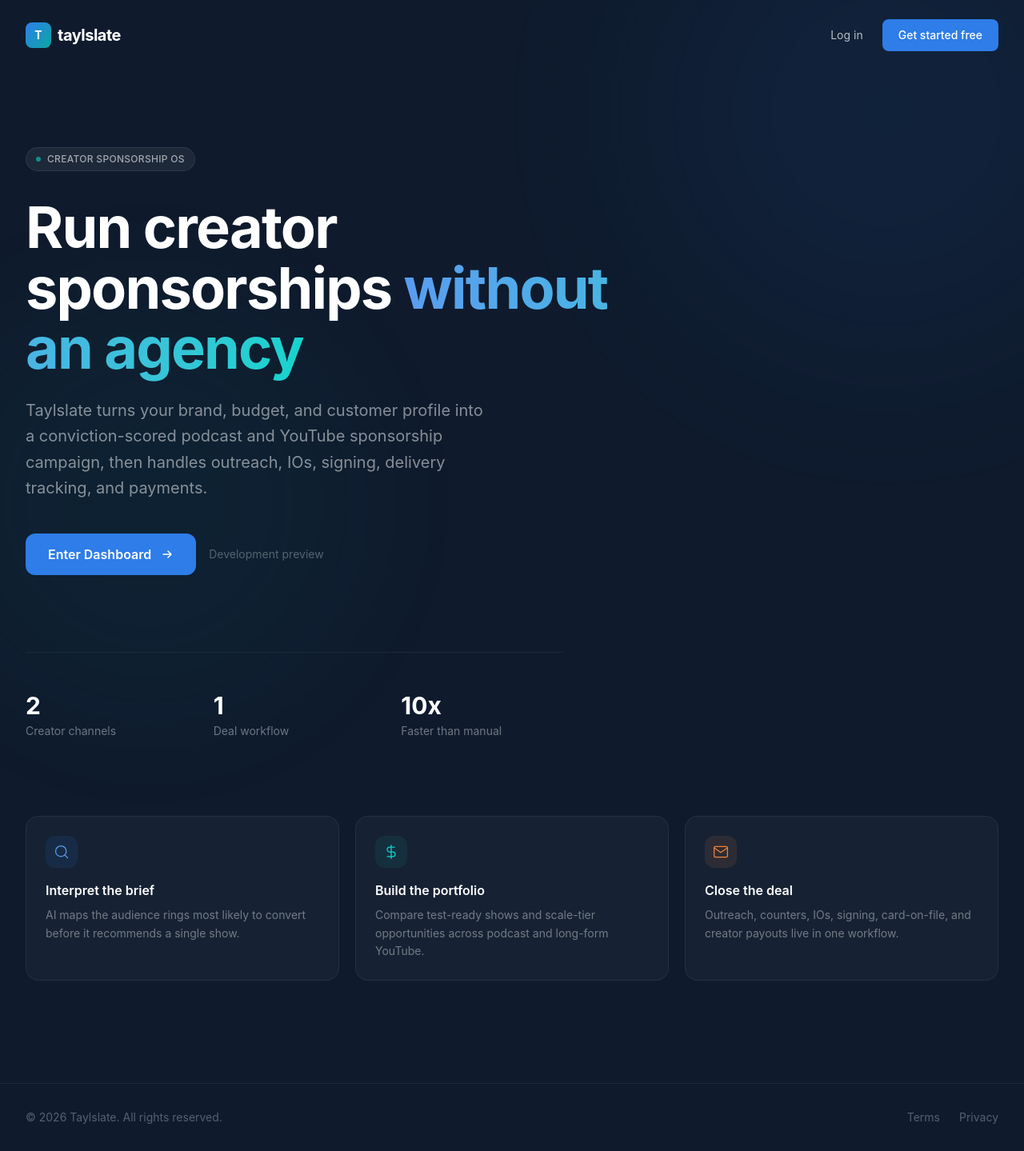
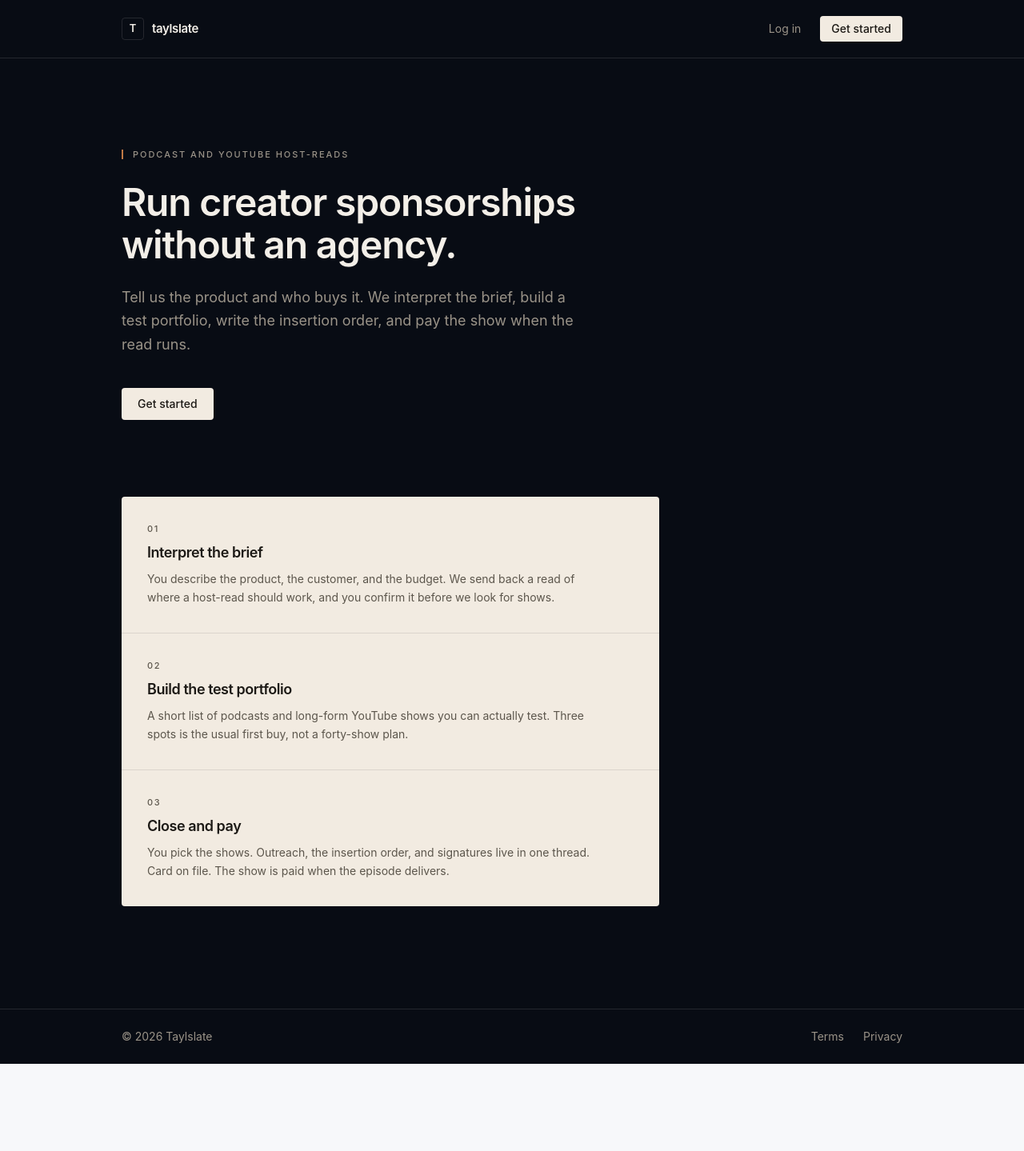
Before and after one commit to taylslate/taylslate, a Next.js app: page / in a window 1280 px wide. Shown: the whole page at 80% size. After the commit the page ends 1330 px from the top, so only its background shows below. Built offline with nearby package versions, Linux system fonts and the light colour scheme.

Commit message:
Rewrite public homepage and add shared brand tokens

```diff
--- a/app/layout.tsx
+++ b/app/layout.tsx
@@ -1,9 +1,11 @@
 import type { Metadata } from "next";
 import "./globals.css";
+import "@/lib/brand/tokens.css";
 
 export const metadata: Metadata = {
-  title: "Taylslate — AI-Powered Media Planning",
-  description: "Plan podcast and YouTube sponsorship campaigns in minutes, not weeks.",
+  title: "Taylslate",
+  description:
+    "Tell us the product and who buys it. We interpret the brief, build a test portfolio, write the insertion order, and pay the show when the read runs.",
 };
 
 export default function RootLayout({
--- a/app/page.tsx
+++ b/app/page.tsx
@@ -1,113 +1,137 @@
+import type { Metadata } from "next";
 import Link from "next/link";
+import { tokens } from "@/lib/brand/tokens";
+
+export const metadata: Metadata = {
+  title: "Taylslate — Run creator sponsorships without an agency",
+  description:
+    "Tell us the product and who buys it. We interpret the brief, build a test portfolio, write the insertion order, and pay the show when the read runs.",
+};
+
+const steps = [
+  {
+    n: "01",
+    title: "Interpret the brief",
+    body: "You describe the product, the customer, and the budget. We send back a read of where a host-read should work, and you confirm it before we look for shows.",
+  },
+  {
+    n: "02",
+    title: "Build the test portfolio",
+    body: "A short list of podcasts and long-form YouTube shows you can actually test. Three spots is the usual first buy, not a forty-show plan.",
+  },
+  {
+    n: "03",
+    title: "Close and pay",
+    body: "You pick the shows. Outreach, the insertion order, and signatures live in one thread. Card on file. The show is paid when the episode delivers.",
+  },
+] as const;
 
 export default function Home() {
   return (
-    <div className="min-h-screen bg-[var(--brand-navy)] text-white overflow-hidden">
-      <div className="fixed inset-0 pointer-events-none">
-        <div className="absolute top-[-20%] right-[-10%] w-[600px] h-[600px] rounded-full bg-[var(--brand-blue)] opacity-[0.07] blur-[120px]" />
-        <div className="absolute bottom-[-10%] left-[-5%] w-[500px] h-[500px] rounded-full bg-[var(--brand-teal)] opacity-[0.05] blur-[100px]" />
-      </div>
-
-      <nav className="relative z-10 flex items-center justify-between px-8 py-6 max-w-7xl mx-auto">
-        <div className="flex items-center gap-2">
-          <div className="w-8 h-8 rounded-lg bg-gradient-to-br from-[var(--brand-blue)] to-[var(--brand-teal)] flex items-center justify-center">
-            <span className="text-white font-bold text-sm">T</span>
-          </div>
-          <span className="text-xl font-bold tracking-tight">taylslate</span>
-        </div>
+    <div className="marketing-page min-h-screen bg-[var(--ts-field)] text-[var(--ts-ink)]">
+      <header className="border-b border-[var(--ts-hairline)]">
+        <nav className="mx-auto flex max-w-5xl items-center justify-between px-6 py-5">
+          <Link href="/" className="flex items-center gap-2.5">
+            <span
+              className="flex h-7 w-7 items-center justify-center border border-[var(--ts-hairline)] text-[13px] font-semibold tracking-tight"
+              style={{ borderRadius: tokens.radius }}
+            >
+              T
+            </span>
+            <span className="text-[15px] font-semibold tracking-tight">
+              taylslate
+            </span>
+          </Link>
           <div className="flex items-center gap-6">
-          <Link href="/login" className="text-sm text-white/70 hover:text-white transition-colors">
+            <Link
+              href="/login"
+              className="text-sm text-[var(--ts-ink-muted)] hover:text-[var(--ts-ink)]"
+            >
               Log in
             </Link>
-          <Link href="/signup" className="text-sm bg-[var(--brand-blue)] hover:bg-[var(--brand-blue-light)] px-5 py-2.5 rounded-lg font-medium transition-colors">
-            Get started free
+            <Link
+              href="/signup"
+              className="bg-[var(--ts-paper)] px-3.5 py-1.5 text-sm font-medium text-[var(--ts-ink-on-paper)] hover:opacity-90"
+              style={{ borderRadius: tokens.radius }}
+            >
+              Get started
             </Link>
           </div>
         </nav>
+      </header>
 
-      <main className="relative z-10 max-w-7xl mx-auto px-8 pt-24 pb-32">
-        <div className="max-w-3xl">
-          <div className="inline-flex items-center gap-2 px-3 py-1.5 rounded-full bg-white/[0.06] border border-white/[0.08] mb-8">
-            <div className="w-1.5 h-1.5 rounded-full bg-[var(--brand-teal)] animate-pulse" />
-            <span className="text-xs text-white/60 font-medium tracking-wide uppercase">
-              Creator Sponsorship OS
-            </span>
+      <main className="mx-auto max-w-5xl px-6 pt-20 pb-24 sm:pt-28 sm:pb-32">
+        <div className="max-w-2xl">
+          <p className="mb-6 flex items-center gap-3 text-[11px] font-medium uppercase tracking-[0.18em] text-[var(--ts-ink-muted)]">
+            <span
+              className="inline-block h-3 w-0.5 bg-[var(--ts-accent)]"
+              aria-hidden
+            />
+            Podcast and YouTube host-reads
+          </p>
+
+          <h1 className="text-[2.35rem] font-semibold leading-[1.12] tracking-tight sm:text-5xl">
+            Run creator sponsorships without an agency.
+          </h1>
+
+          <p className="mt-6 max-w-xl text-base leading-relaxed text-[var(--ts-ink-muted)] sm:text-lg">
+            Tell us the product and who buys it. We interpret the brief, build a
+            test portfolio, write the insertion order, and pay the show when the
+            read runs.
+          </p>
+
+          <Link
+            href="/signup"
+            className="mt-10 inline-flex bg-[var(--ts-paper)] px-5 py-2.5 text-sm font-medium text-[var(--ts-ink-on-paper)] hover:opacity-90"
+            style={{ borderRadius: tokens.radius }}
+          >
+            Get started
+          </Link>
         </div>
 
-          <h1 className="text-5xl sm:text-6xl lg:text-7xl font-bold leading-[1.05] tracking-tight mb-6">
-            Run creator sponsorships{" "}
-            <span className="bg-gradient-to-r from-[var(--brand-blue-light)] to-[var(--brand-teal-light)] bg-clip-text text-transparent">
-              without an agency
-            </span>
-          </h1>
-
-          <p className="text-lg sm:text-xl text-white/50 leading-relaxed max-w-xl mb-10">
-            Taylslate turns your brand, budget, and customer profile into a conviction-scored podcast and YouTube sponsorship campaign, then handles outreach, IOs, signing, delivery tracking, and payments.
+        <ol
+          className="mt-20 w-full max-w-2xl bg-[var(--ts-paper)] text-[var(--ts-ink-on-paper)] sm:mt-24"
+          style={{ borderRadius: tokens.radius }}
+        >
+          {steps.map((step, i) => (
+            <li
+              key={step.n}
+              className={`px-6 py-7 sm:px-8 sm:py-8 ${
+                i > 0 ? "border-t border-[var(--ts-ink-on-paper)]/10" : ""
+              }`}
+            >
+              <p className="text-[11px] font-medium tracking-[0.16em] text-[var(--ts-ink-muted-on-paper)]">
+                {step.n}
               </p>
-
-          <div className="flex flex-wrap items-center gap-4">
-            <Link href="/campaigns" className="inline-flex items-center gap-2 bg-[var(--brand-blue)] hover:bg-[var(--brand-blue-light)] text-white px-7 py-3.5 rounded-xl font-semibold text-base transition-all hover:translate-y-[-1px] hover:shadow-lg hover:shadow-blue-500/20">
-              Enter Dashboard
-              <svg width="16" height="16" viewBox="0 0 16 16" fill="none" className="ml-1">
-                <path d="M3 8h10m0 0L9 4m4 4L9 12" stroke="currentColor" strokeWidth="1.5" strokeLinecap="round" strokeLinejoin="round" />
-              </svg>
-            </Link>
-            <span className="text-sm text-white/30">Development preview</span>
-          </div>
-        </div>
-
-        <div className="grid grid-cols-3 gap-8 max-w-2xl mt-24 pt-12 border-t border-white/[0.06]">
-          <div>
-            <div className="text-3xl font-bold text-white mb-1">2</div>
-            <div className="text-sm text-white/40">Creator channels</div>
-          </div>
-          <div>
-            <div className="text-3xl font-bold text-white mb-1">1</div>
-            <div className="text-sm text-white/40">Deal workflow</div>
-          </div>
-          <div>
-            <div className="text-3xl font-bold text-white mb-1">10x</div>
-            <div className="text-sm text-white/40">Faster than manual</div>
-          </div>
-        </div>
-
-        <div className="grid sm:grid-cols-3 gap-5 mt-24">
-          <div className="group p-6 rounded-2xl bg-white/[0.03] border border-white/[0.06] hover:bg-white/[0.06] hover:border-white/[0.1] transition-all">
-            <div className="w-10 h-10 rounded-xl bg-[var(--brand-blue)]/10 flex items-center justify-center mb-4">
-              <svg width="20" height="20" viewBox="0 0 24 24" fill="none" stroke="var(--brand-blue-light)" strokeWidth="1.5" strokeLinecap="round" strokeLinejoin="round">
-                <circle cx="11" cy="11" r="8" /><path d="m21 21-4.3-4.3" />
-              </svg>
-            </div>
-            <h3 className="font-semibold mb-2">Interpret the brief</h3>
-            <p className="text-sm text-white/40 leading-relaxed">AI maps the audience rings most likely to convert before it recommends a single show.</p>
-          </div>
-          <div className="group p-6 rounded-2xl bg-white/[0.03] border border-white/[0.06] hover:bg-white/[0.06] hover:border-white/[0.1] transition-all">
-            <div className="w-10 h-10 rounded-xl bg-[var(--brand-teal)]/10 flex items-center justify-center mb-4">
-              <svg width="20" height="20" viewBox="0 0 24 24" fill="none" stroke="var(--brand-teal-light)" strokeWidth="1.5" strokeLinecap="round" strokeLinejoin="round">
-                <path d="M12 2v20M17 5H9.5a3.5 3.5 0 0 0 0 7h5a3.5 3.5 0 0 1 0 7H6" />
-              </svg>
-            </div>
-            <h3 className="font-semibold mb-2">Build the portfolio</h3>
-            <p className="text-sm text-white/40 leading-relaxed">Compare test-ready shows and scale-tier opportunities across podcast and long-form YouTube.</p>
-          </div>
-          <div className="group p-6 rounded-2xl bg-white/[0.03] border border-white/[0.06] hover:bg-white/[0.06] hover:border-white/[0.1] transition-all">
-            <div className="w-10 h-10 rounded-xl bg-[var(--brand-orange)]/10 flex items-center justify-center mb-4">
-              <svg width="20" height="20" viewBox="0 0 24 24" fill="none" stroke="var(--brand-orange)" strokeWidth="1.5" strokeLinecap="round" strokeLinejoin="round">
-                <path d="M4 4h16c1.1 0 2 .9 2 2v12c0 1.1-.9 2-2 2H4c-1.1 0-2-.9-2-2V6c0-1.1.9-2 2-2Z" /><path d="m22 6-10 7L2 6" />
-              </svg>
-            </div>
-            <h3 className="font-semibold mb-2">Close the deal</h3>
-            <p className="text-sm text-white/40 leading-relaxed">Outreach, counters, IOs, signing, card-on-file, and creator payouts live in one workflow.</p>
-          </div>
-        </div>
+              <h2 className="mt-2 text-lg font-semibold tracking-tight">
+                {step.title}
+              </h2>
+              <p className="mt-2 max-w-prose text-sm leading-relaxed text-[var(--ts-ink-muted-on-paper)]">
+                {step.body}
+              </p>
+            </li>
+          ))}
+        </ol>
       </main>
 
-      <footer className="relative z-10 border-t border-white/[0.06] py-8 px-8">
-        <div className="max-w-7xl mx-auto flex items-center justify-between">
-          <span className="text-sm text-white/30">&copy; 2026 Taylslate. All rights reserved.</span>
+      <footer className="border-t border-[var(--ts-hairline)]">
+        <div className="mx-auto flex max-w-5xl items-center justify-between px-6 py-6">
+          <span className="text-sm text-[var(--ts-ink-muted)]">
+            &copy; 2026 Taylslate
+          </span>
           <div className="flex items-center gap-6">
-            <Link href="#" className="text-sm text-white/30 hover:text-white/60">Terms</Link>
-            <Link href="#" className="text-sm text-white/30 hover:text-white/60">Privacy</Link>
+            <Link
+              href="#"
+              className="text-sm text-[var(--ts-ink-muted)] hover:text-[var(--ts-ink)]"
+            >
+              Terms
+            </Link>
+            <Link
+              href="#"
+              className="text-sm text-[var(--ts-ink-muted)] hover:text-[var(--ts-ink)]"
+            >
+              Privacy
+            </Link>
           </div>
         </div>
       </footer>
--- /dev/null
+++ b/lib/brand/tokens.css
@@ -0,0 +1,27 @@
+/*
+  Shared visual tokens.
+
+  Homepage uses these now. Dashboard and auth still use --brand-* in
+  app/globals.css. Import this file (already loaded from the root layout)
+  and switch a surface to var(--ts-*) when that restyle happens.
+
+  Accent is copper only. Do not add a second accent.
+*/
+
+:root {
+  --ts-field: #080c14;
+  --ts-ink: #f3efe8;
+  --ts-ink-muted: #9a9388;
+  --ts-paper: #f2ebe1;
+  --ts-ink-on-paper: #1c1915;
+  --ts-ink-muted-on-paper: #5c564c;
+  --ts-accent: #c17a45;
+  --ts-hairline: rgb(243 239 232 / 0.12);
+  --ts-radius: 4px;
+}
+
+.marketing-page *:focus-visible {
+  outline: 2px solid var(--ts-accent);
+  outline-offset: 2px;
+  border-radius: var(--ts-radius);
+}
--- /dev/null
+++ b/lib/brand/tokens.ts
@@ -0,0 +1,18 @@
+/**
+ * Shared visual tokens for Taylslate marketing, and later the app.
+ *
+ * Values live in tokens.css as CSS variables. This module is the JS import
+ * surface so a future dashboard restyle can `import { tokens } from "@/lib/brand/tokens"`
+ * without copying hex. Do not apply these to authenticated pages yet.
+ */
+export const tokens = {
+  field: "var(--ts-field)",
+  ink: "var(--ts-ink)",
+  inkMuted: "var(--ts-ink-muted)",
+  paper: "var(--ts-paper)",
+  inkOnPaper: "var(--ts-ink-on-paper)",
+  inkMutedOnPaper: "var(--ts-ink-muted-on-paper)",
+  accent: "var(--ts-accent)",
+  hairline: "var(--ts-hairline)",
+  radius: "var(--ts-radius)",
+} as const;
```
Lines whose indentation alone changed are shown as unchanged.
